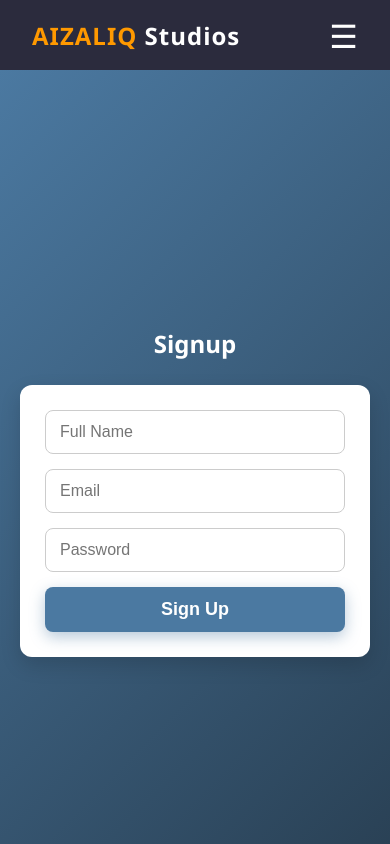
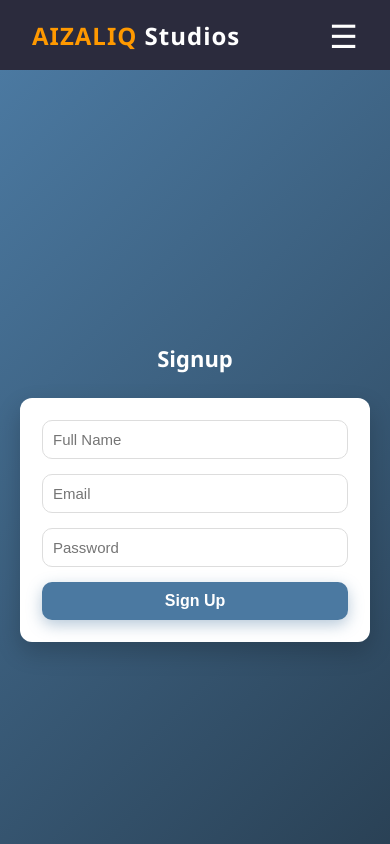
Before and after one commit to Iqapex/aizaliqstudios, a React (Vite) app: page /signup in a window 390 px wide. Shown: the top 844 px of the page. Built offline with nearby package versions, Linux system fonts and the light colour scheme.

Commit message:
Updated Signup.css with responsive UI and animations

```diff
--- a/src/styles/Signup.css
+++ b/src/styles/Signup.css
@@ -1,70 +1,71 @@
-/* ✅ Main Container */
+/* 🌍 Page Container */
 .signup-container {
   display: flex;
+  flex-direction: column;
   justify-content: center;
   align-items: center;
-  flex-direction: column;
   min-height: 100vh;
   padding: 20px;
   background: linear-gradient(135deg, #4b79a1, #283e51);
-  font-family: "Segoe UI", Tahoma, Geneva, Verdana, sans-serif;
+  font-family: 'Segoe UI', Tahoma, Geneva, Verdana, sans-serif;
 }
 
-/* ✅ Title */
+/* 🏷️ Heading */
 .signup-container h2 {
   color: #fff;
   font-size: 28px;
-  font-weight: 600;
+  font-weight: 700;
   margin-bottom: 25px;
   text-align: center;
   animation: fadeIn 0.9s ease-out;
 }
 
-/* ✅ Form Card */
+/* 🧾 Signup Card */
 .signup-form {
-  background: #ffffff;
+  background: #fff;
   padding: 35px;
-  border-radius: 12px;
+  border-radius: 16px;
+  width: 100%;
   max-width: 400px;
-  width: 100%;
-  box-shadow: 0px 8px 20px rgba(0, 0, 0, 0.15);
+  box-shadow: 0 10px 25px rgba(0, 0, 0, 0.2);
   display: flex;
   flex-direction: column;
   gap: 15px;
+  transition: transform 0.3s ease, box-shadow 0.3s ease;
   animation: fadeIn 0.9s ease-out;
 }
 
 .signup-form:hover {
-  transform: translateY(-4px);
-  box-shadow: 0px 12px 28px rgba(0, 0, 0, 0.25);
+  transform: translateY(-6px);
+  box-shadow: 0 15px 30px rgba(0, 0, 0, 0.25);
 }
 
-/* ✅ Input */
+/* ✏️ Inputs */
 .signup-form input {
   padding: 12px 14px;
-  border: 1px solid #ccc;
-  border-radius: 8px;
-  outline: none;
+  border: 1.5px solid #ddd;
+  border-radius: 10px;
   font-size: 16px;
   transition: 0.3s;
+  outline: none;
 }
 
 .signup-form input:focus {
   border-color: #4b79a1;
-  box-shadow: 0px 0px 6px rgba(75, 121, 161, 0.3);
+  box-shadow: 0 0 8px rgba(75, 121, 161, 0.4);
   transform: scale(1.02);
 }
 
-/* ✅ Button */
+/* 🔘 Button */
 .signup-form button {
   background: #4b79a1;
-  color: white;
-  padding: 12px 14px;
-  border: none;
-  border-radius: 8px;
-  cursor: pointer;
+  color: #fff;
   font-size: 18px;
   font-weight: 600;
+  padding: 12px;
+  border: none;
+  border-radius: 10px;
+  cursor: pointer;
   transition: 0.3s ease-in-out;
   box-shadow: 0 5px 15px rgba(75, 121, 161, 0.4);
 }
@@ -74,7 +75,7 @@
   transform: translateY(-2px) scale(1.02);
 }
 
-/* ✅ Error Message */
+/* ❌ Error Text */
 .error {
   color: #e63946;
   font-size: 14px;
@@ -82,7 +83,7 @@
   font-weight: 500;
 }
 
-/* ✅ Fade Animation */
+/* ✨ Fade Animation */
 @keyframes fadeIn {
   from {
     opacity: 0;
@@ -94,13 +95,31 @@
   }
 }
 
-/* ✅ Responsive */
-@media (max-width: 480px) {
+/* 📱 Tablet */
+@media (max-width: 768px) {
   .signup-form {
-    padding: 25px;
+    padding: 28px;
   }
-
   .signup-container h2 {
     font-size: 24px;
   }
 }
+
+/* 📱 Mobile */
+@media (max-width: 480px) {
+  .signup-form {
+    padding: 22px;
+    border-radius: 12px;
+  }
+  .signup-container h2 {
+    font-size: 22px;
+  }
+  .signup-form input {
+    font-size: 15px;
+    padding: 10px;
+  }
+  .signup-form button {
+    font-size: 16px;
+    padding: 10px;
+  }
+}
```
Also changed, not shown: src/App.jsx (+3 -10 lines).
